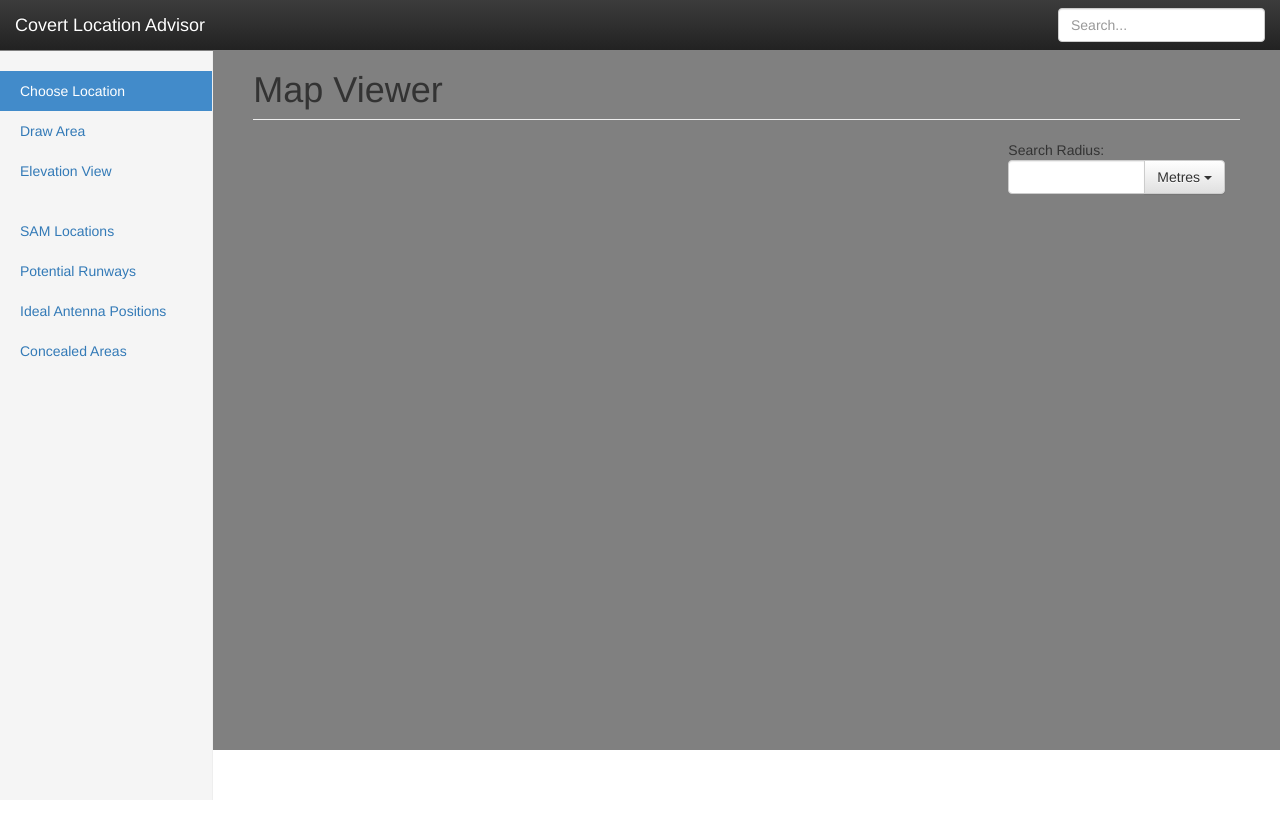
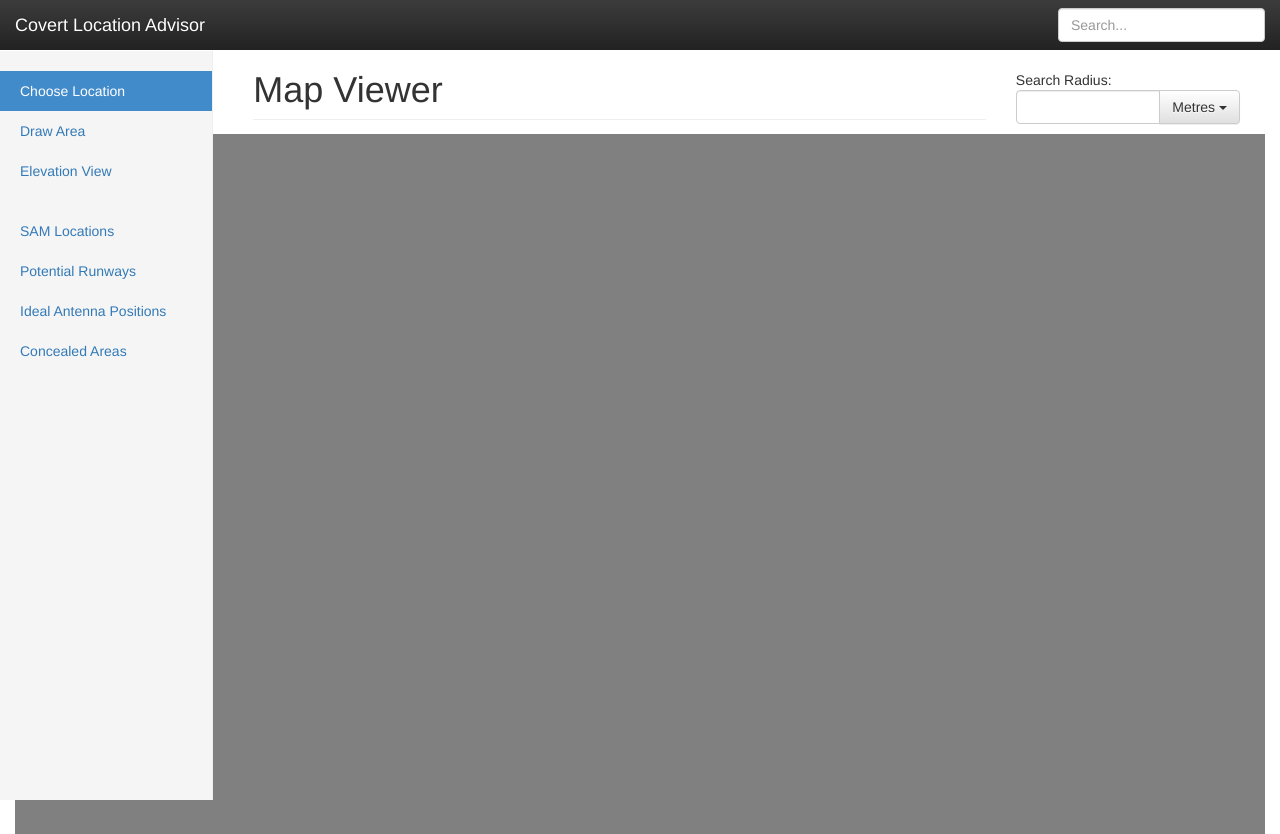
Before and after one commit to MGovier/Covloc, a plain HTML site: page index.html in a window 1280 px wide. Before the commit the page ends 800 px from the top, so only its background shows below. Drawn offline with nearby package versions, Linux system fonts and the light colour scheme; some packages are replaced by stand-ins of ours.

Commit message:
Fix map CSS and move radius into row.

```diff
--- a/css/main.css
+++ b/css/main.css
@@ -95,6 +95,7 @@ body {
   max-width: 100%;
   height: 50em;
   background: grey;
+  margin-top: 6em;
 }
 
 .left-menu {
--- a/index.html
+++ b/index.html
@@ -48,7 +48,10 @@
           </ul>
         </div>
         <div class="col-sm-9 col-sm-offset-3 col-md-10 col-md-offset-2 main">
+          <div class="row">
+            <div class="col-md-9">
               <h1 class="page-header">Map Viewer</h1>
+            </div>
             <div class="col-md-3 radiusToggle">
               Search Radius:
               <div class="input-group">
@@ -62,6 +65,9 @@
                 </div><!-- /btn-group -->
               </div><!-- /input-group -->
             </div><!-- /.col-md-3 -->
+          </div>
+
+          </div>
             <div class="left-menu">
               <div class="left-menu-item">
                 <span class="fa fa-pencil fa-4x"></span><br>
```
Lines whose indentation alone changed are shown as unchanged.
